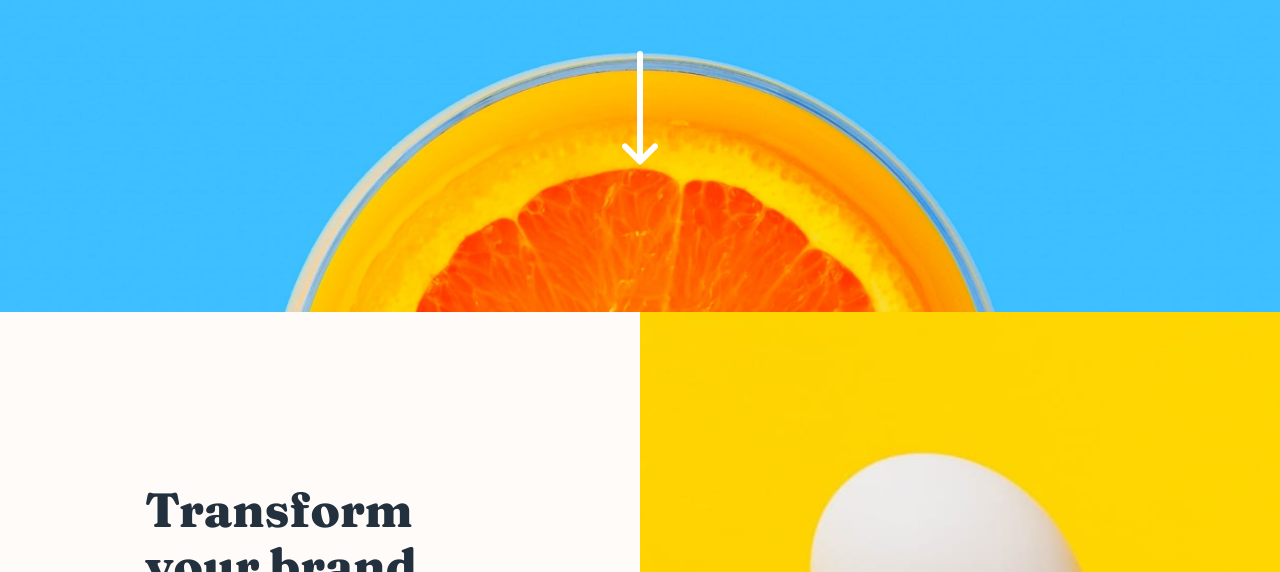
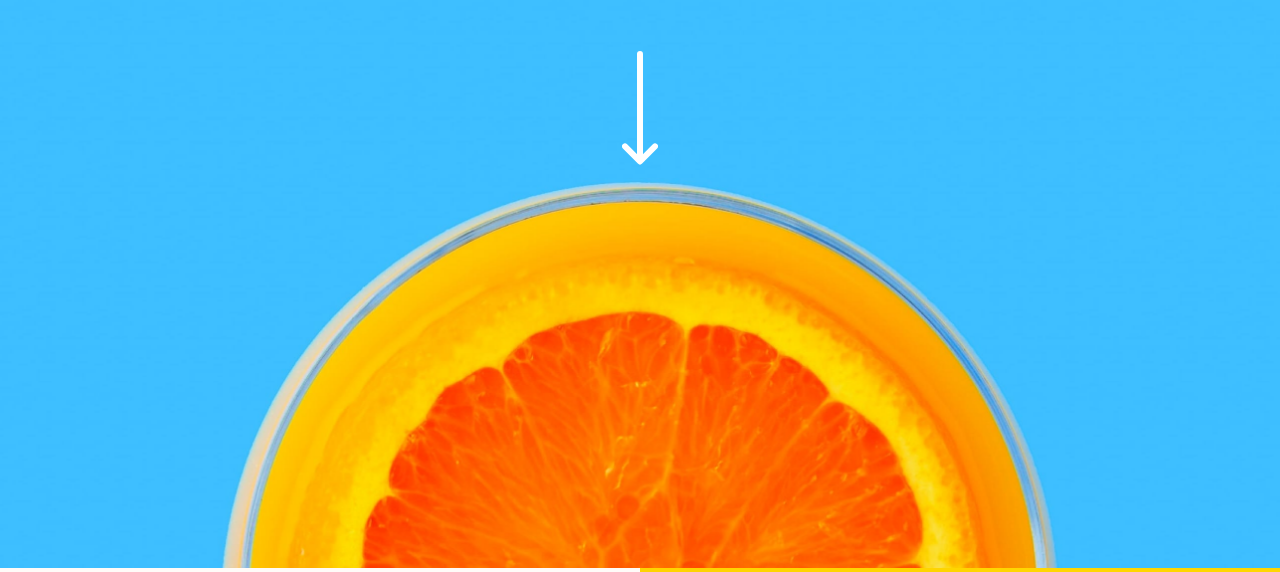
Before and after one commit to not-ludwig/flexbox-warrior, a website: page src/index.html in a window 1280 px wide. Shown: the part 228-800 px from the top of the page. Drawn offline with Linux system fonts and the light colour scheme.

Commit message:
finished fr

```diff
--- a/src/index.html
+++ b/src/index.html
@@ -20,7 +20,7 @@
 </head>
 <body class="text-[18px] bg-card-text-bg">
   <!-- Nav -->
-  <nav class="bg-hero-image-mobile min-h-[540px] bg-cover sm:bg-other-device-hero bg-center">
+  <nav class="bg-hero-image-mobile min-h-[540px] xl:h-[796px] bg-cover sm:bg-other-device-hero bg-center">
 
     <div class="mobile-container flex justify-between items-center py-[25px] tablet-container md:py-[35px] large-container">
       <!-- Left Side -->
```
Also changed, not shown: src/css/output.css.
